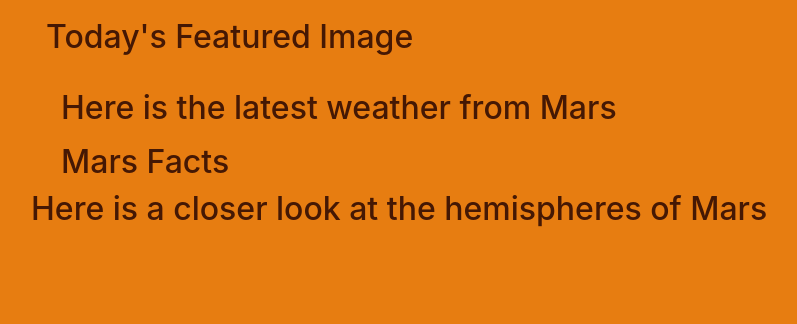
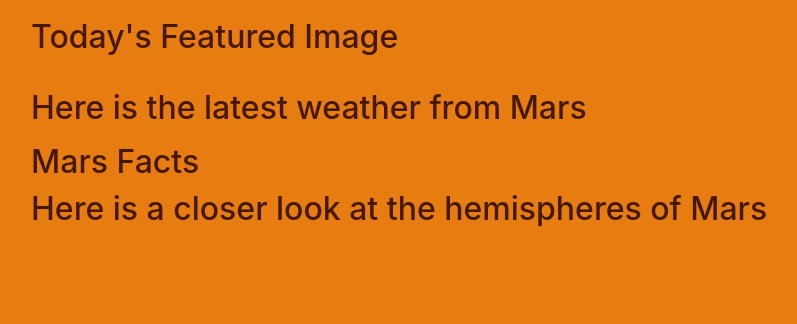
Before and after one commit to JeremyBrent/Web_scraper, a Flask app: page / in a window 1280 px wide. Shown: the part 476-800 px from the top of the page, without its empty margins (69-866 px from the left). Run offline with Flask 2, Linux system fonts and the light colour scheme; data that the repository does not hold is empty; some libraries are stand-ins or nearby versions.

Commit message:
edited index html file formatting

```diff
--- a/templates/index.html
+++ b/templates/index.html
@@ -14,7 +14,7 @@
     <div class="jumbotron text-center"
       style="background-image: url('https://upload.wikimedia.org/wikipedia/commons/thumb/e/ef/PIA23302-FirstHumansOnMars-ArtistConcept.jpg/800px-PIA23302-FirstHumansOnMars-ArtistConcept.jpg');background-repeat:no-repeat;background-size: 100vw;">
       <h1 style="color: #451804;">Visit Mars</h1>
-      <p style="color: #451804;"><strong>Press Button Velowto Start Scraping Mars</strong></p>
+      <p style="color: #451804;"><strong>Press Button Below to Start Scraping Mars</strong></p>
       <p><a class="btn btn-primary btn-lg" href="/scrape" role="button">Get Data!</a></p>
     </div>
   </div>
@@ -31,30 +31,25 @@
   </div>
 
   <div class="container">
-    <div class="col col-12">
+
 
       <!-- Featured Img -->
       <div class="col col-lg-6 col-6">
         <h2 style="color: #451804;">Today's Featured Image</h2>
         <img src="{{ mars.Mars_image }}" class="img-fluid">
       </div>
-
       <!--Latest Tweet-->
-      <div class="col col-lg-12 col-12">
       <div class="col col-lg-12 col-12">
         <h2 style="color: #451804;">Here is the latest weather from Mars</h2>
         <p style="color: #451804;"> {{ mars.weather}}</p>
       </div>
-
+      <!-- Wiki table -->
       <div class="col col-lg-6 col-6">
         <h2 style="color: #451804;">Mars Facts</h2>
         <table>{{ mars.facts|safe }}</table>
       </div>
-
     </div>
 
-    </div>
-  </div>
 
   <!-- Hemishpere Section -->
   <div class="container">
```
Lines whose indentation alone changed are shown as unchanged.
